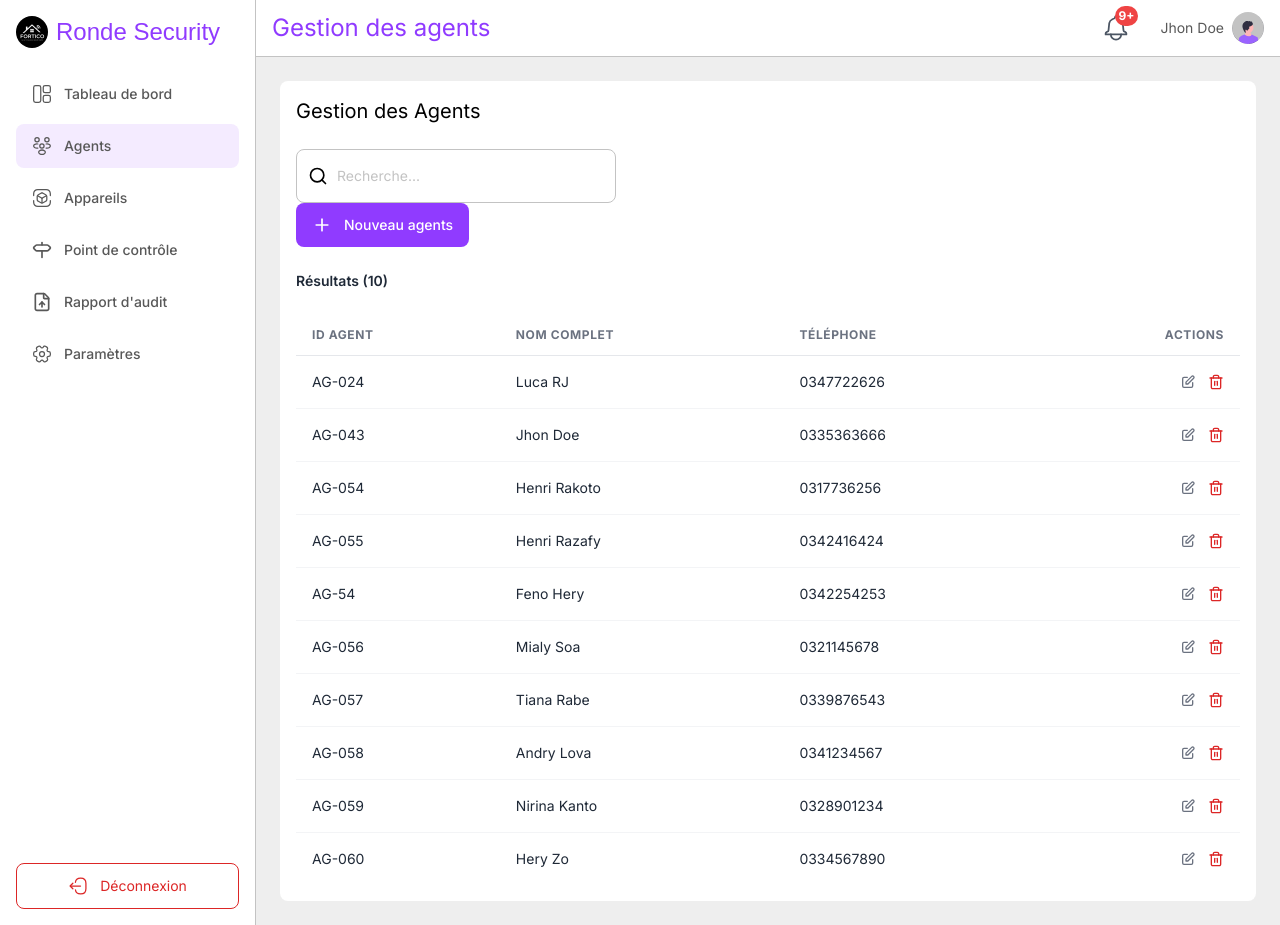
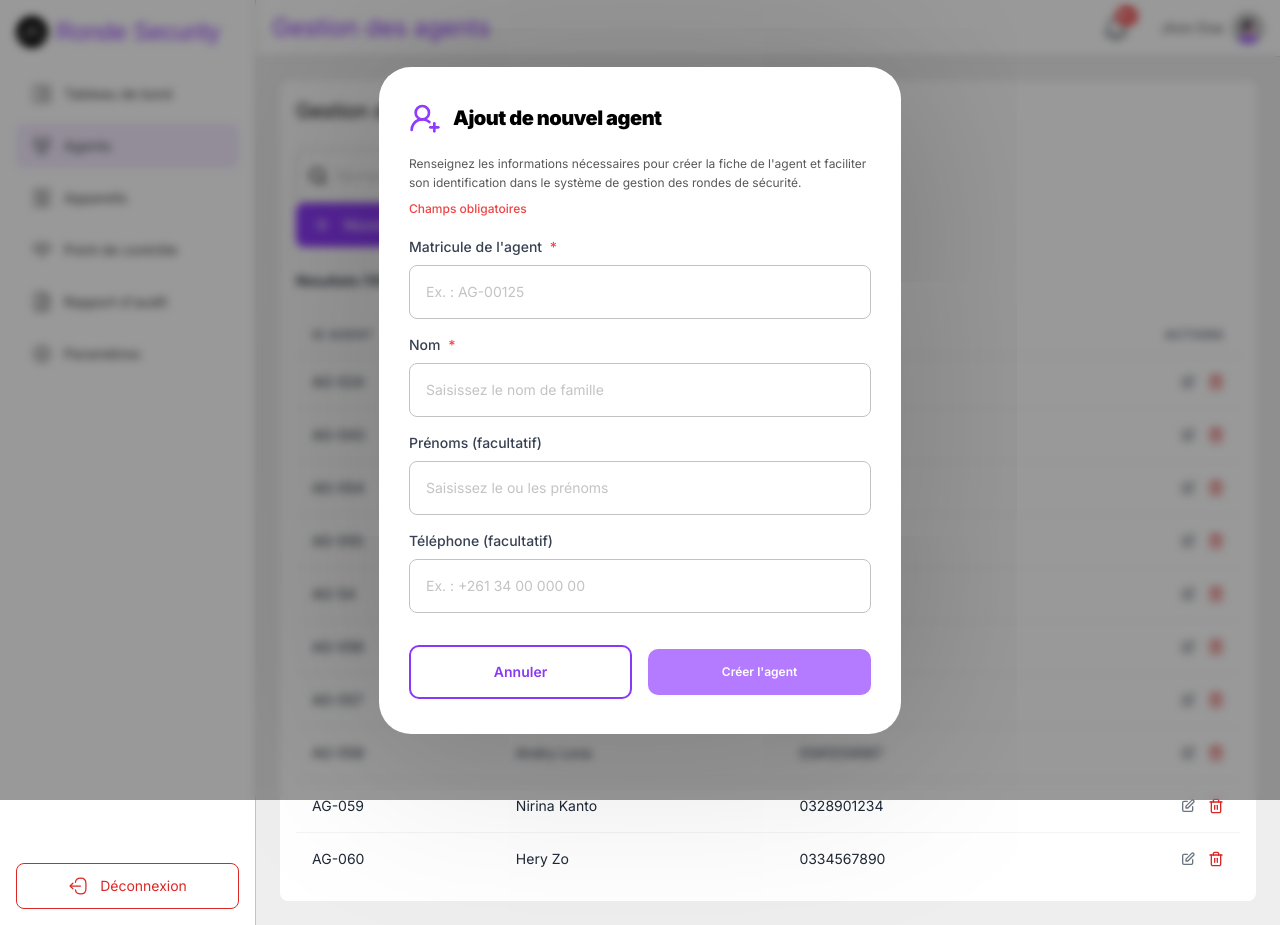
Before and after one commit to Mahenina01/Rond_de_securite, a React app in the folder frontend/: page /agents in a window 1280 px wide. Both pictures are taken after a click on the button "Nouveau agents". Built offline with nearby package versions, Linux system fonts and the light colour scheme; the HTML template or start-up script is replaced by a standard one; a web font is replaced by a local one.

Commit message:
agentModal

```diff
--- /dev/null
+++ b/frontend/src/features/agent/AddAgentModal.jsx
@@ -0,0 +1,131 @@
+import { useState } from "react";
+import Input from "../../components/ui/Input";
+import Button from "../../components/ui/Button";
+import AddAgentIcon from "../../assets/icons/user-plus.svg?react";
+
+export default function AddAgentModal({ isOpen, onClose, onAddAgent }) {
+    const [agentCode, setAgentCode] = useState("");
+    const [lastName, setLastName] = useState("");
+    const [firstName, setFirstName] = useState("");
+    const [phone, setPhone] = useState("");
+    const [isSubmitting, setIsSubmitting] = useState(false);
+
+    if (!isOpen) return null;
+
+    const handleSubmit = (e) => {
+        e.preventDefault();
+
+        if (!agentCode || !lastName) {
+            alert("Veuillez remplir les champs obligatoires (*).");
+            return;
+        }
+
+        setIsSubmitting(true);
+
+        const newAgent = {
+            id: Date.now(),
+            agent_code: agentCode,
+            name: lastName,
+            firstname: firstName,
+            phone: phone,
+        };
+
+        setTimeout(() => {
+            setIsSubmitting(false);
+            if (onAddAgent) {
+                onAddAgent(newAgent);
+            }
+            onClose();
+        }, 1000);
+    };
+
+    const isFormValid = agentCode.trim() !== "" && lastName.trim() !== "";
+
+    return (
+        <div className="fixed inset-0 z-50 flex items-center justify-center bg-black/40 backdrop-blur-sm p-4">
+
+            <div className="w-[522px] max-h-[90vh] overflow-y-auto bg-surface rounded-[32px] px-[30px] py-[35px] shadow-[0_4px_200px_-3px_rgba(0,0,0,0.25)] flex flex-col gap-[20px] animate-in fade-in zoom-in-95 duration-200">
+
+                <div className="flex items-center gap-3">
+                    <div className="text-primary">
+                        <AddAgentIcon className="w-8 h-8" />
+                    </div>
+                    <h2 className="text-xl font-black text-text-primary tracking-tight">
+                        Ajout de nouvel agent
+                    </h2>
+                </div>
+
+                <div className="flex flex-col gap-1">
+                    <p className="text-xs text-text-secondary leading-relaxed">
+                        Renseignez les informations nécessaires pour créer la fiche de l'agent et faciliter son identification dans le système de gestion des rondes de sécurité.
+                    </p>
+                    <span className="text-xs text-red-500 font-medium pt-1">
+                         Champs obligatoires
+                    </span>
+                </div>
+
+                <form onSubmit={handleSubmit} className="flex flex-col gap-[16px]">
+
+                    <Input
+                        variant="default"
+                        label="Matricule de l'agent "
+                        name="agentCode"
+                        placeholder="Ex. : AG-00125"
+                        value={agentCode}
+                        onChange={(e) => setAgentCode(e.target.value)}
+                        required={true}
+                    />
+
+                    <Input
+                        variant="default"
+                        label="Nom "
+                        name="lastName"
+                        placeholder="Saisissez le nom de famille"
+                        value={lastName}
+                        onChange={(e) => setLastName(e.target.value)}
+                        required={true}
+                    />
+
+                    <Input
+                        variant="default"
+                        label="Prénoms (facultatif)"
+                        name="firstName"
+                        placeholder="Saisissez le ou les prénoms"
+                        value={firstName}
+                        onChange={(e) => setFirstName(e.target.value)}
+                    />
+
+                    <Input
+                        variant="phone"
+                        label="Téléphone (facultatif)"
+                        name="phone"
+                        placeholder="Ex. : +261 34 00 000 00"
+                        value={phone}
+                        onChange={(e) => setPhone(e.target.value)}
+                    />
+
+                    <div className="flex items-center justify-between gap-4 pt-4">
+                        <Button
+                            type="button"
+                            variant="outline"
+                            className="w-1/2 justify-center"
+                            onClick={onClose}
+                        >
+                            Annuler
+                        </Button>
+                        <Button
+                            type="submit"
+                            variant="primary"
+                            state={isSubmitting ? "waiting" : "default"}
+                            disabled={!isFormValid || isSubmitting}
+                            className="w-1/2 justify-center text-xs"
+                        >
+                            {isSubmitting ? "Création..." : "Créer l'agent"}
+                        </Button>
+                    </div>
+
+                </form>
+            </div>
+        </div>
+    );
+}
--- a/frontend/src/features/agent/Agents.jsx
+++ b/frontend/src/features/agent/Agents.jsx
@@ -4,6 +4,7 @@ import IconButton from "../../components/ui/IconButton";
 import AddIcon from "../../assets/icons/add.svg?react";
 import Delete from "../../assets/icons/delete.svg?react";
 import DataTable from "../../components/ui/DataTable";
+import AddAgentModal from "./AddAgentModal";
 
 const agentsList = [
   { id: 1, idagent: "AG-024", name: "Luca RJ", phone: "0347722626" },
@@ -22,13 +23,22 @@ const Agents = () => {
   const [searchQuery, setSearchQuery] = useState("");
 
   const [agent, setAgent] = useState(agentsList);
-
+  const [isModalOpen, setIsModalOpen]= useState(false);
   const handleDelete = (id) => {
     setAgent(agent.filter((device) => device.id !== id));
   };
 
   const handleEdit = (agent) => {
     alert(`Modification de l'appareil : ${agent.name}`);
+  };
+  const handleAddAgent =(newAgentData)=>{
+    const formattedNewAgent = {
+      id: Date.now(),
+      idagent: newAgentData.agent_code,
+      name: `${newAgentData.name} ${newAgentData.firstname || ""}`.trim(),
+      phone: newAgentData.phone || "Non renseigné",
+    };
+    setAgent([formattedNewAgent, ...agent]);
   };
 
   // 3. Filtrage dynamique selon la recherche
@@ -97,12 +107,17 @@ const Agents = () => {
             onChange={(e) => setSearchQuery(e.target.value)}
           />
         </div>
-        <IconButton isButton={true} iconSVG={AddIcon} text="Nouveau agents" />
+        <IconButton isButton={true} iconSVG={AddIcon} text="Nouveau agents" onClick={()=> setIsModalOpen(true)}/>
       </div>
       <div className="text-sm font-semibold text-gray-800">
         Résultats ({formattedCount})
       </div>
       <DataTable columns={agentColumns} data={filteredAgent} />
+      <AddAgentModal
+        isOpen={isModalOpen}
+        onClose={()=>setIsModalOpen(false)}
+        onAddAgent={handleAddAgent}
+      />
     </div>
   );
 };
```
